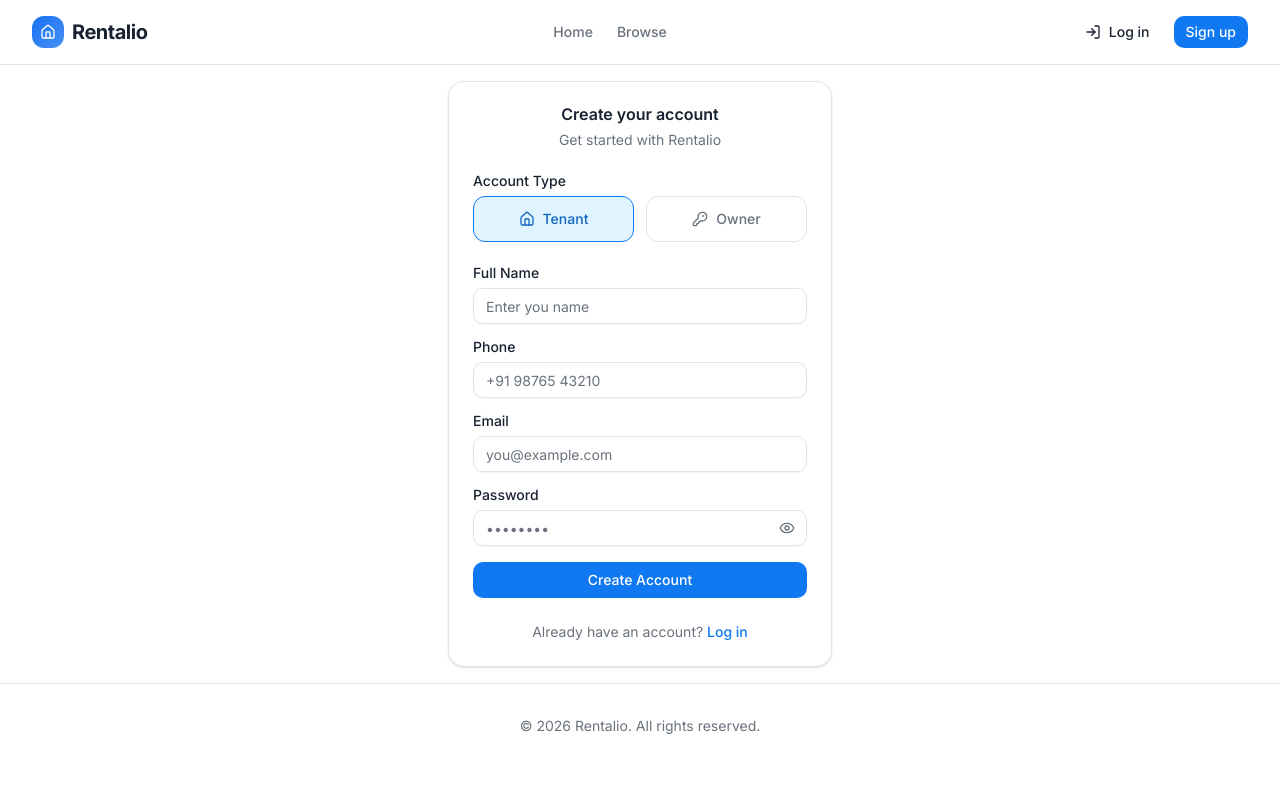
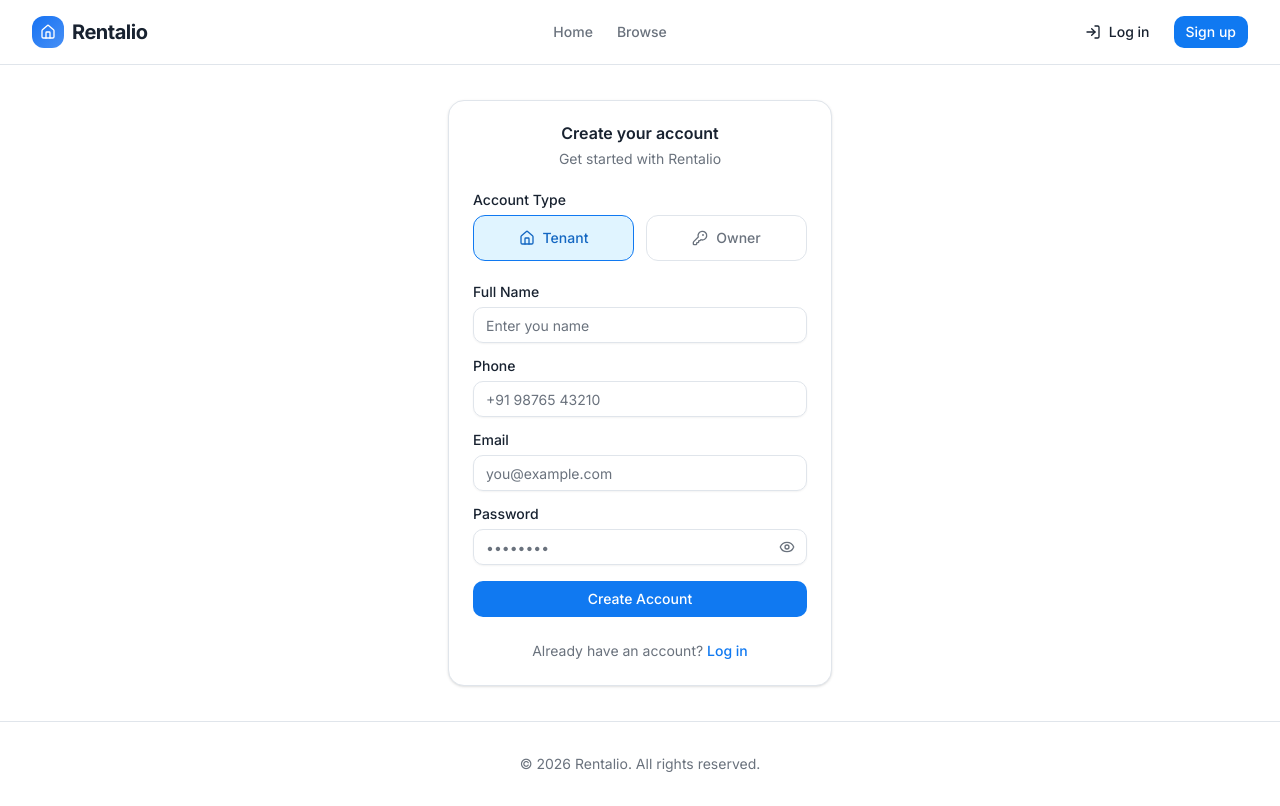
Before and after one commit to ashishsingodiya/rentalio, a React (Vite) app in the folder client/: page /signup in a window 1280 px wide. Built offline with nearby package versions, Linux system fonts and the light colour scheme; no server answers.

Commit message:
Fixed layout shift

```diff
--- a/client/src/pages/BrowsePage.jsx
+++ b/client/src/pages/BrowsePage.jsx
@@ -216,7 +216,7 @@ const BrowsePage = () => {
 
       <div className="flex-4">
         {isLoading ? (
-          <Loading message="Loading properties" className="" />
+          <Loading message="Loading properties" className="min-h-[90vh]" />
         ) : listings.length === 0 ? (
           <div className="h-full flex flex-col items-center justify-center py-16 text-center rounded-xl border border-dashed border-border bg-muted/30">
             <div className="bg-background p-4 rounded-full border shadow-sm mb-4">
--- a/client/src/pages/SignupPage.jsx
+++ b/client/src/pages/SignupPage.jsx
@@ -44,7 +44,7 @@ const SignupPage = () => {
   };
 
   return (
-    <div className="flex items-center justify-center p-4">
+    <div className="flex items-center justify-center p-4 min-h-[82vh]">
       <Card className="w-full max-w-sm">
         <CardHeader className="text-center">
           <CardTitle>Create your account</CardTitle>
```
